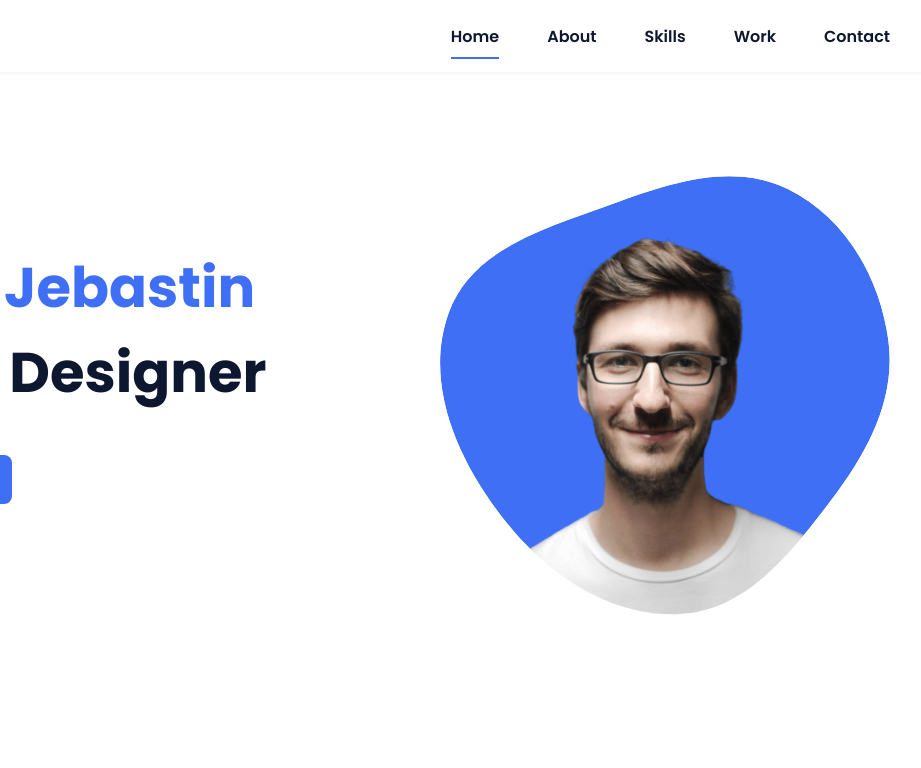
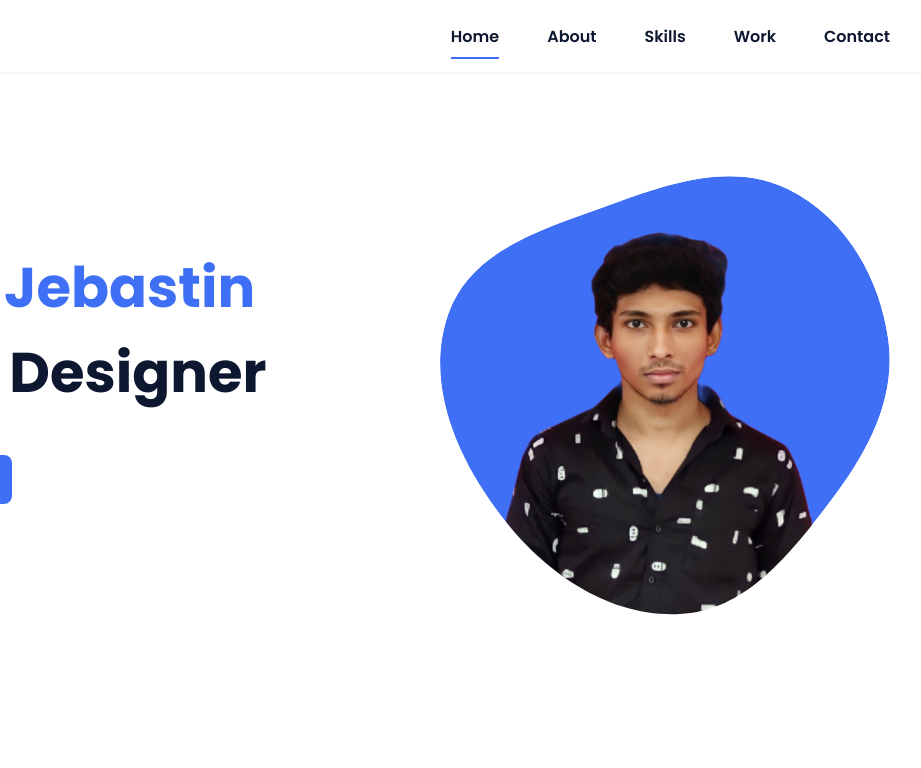
Before and after one commit to jebastin2003/JebastinPortfolio, a plain HTML site: page index.html in a window 1280 px wide. Shown: the top 768 px of the page, 262-1183 px from the left. Drawn offline with nearby package versions, Linux system fonts and the light colour scheme.

Commit message:
Update index.html

```diff
--- a/index.html
+++ b/index.html
@@ -57,7 +57,7 @@
                         </mask>
                         <g mask="url(#mask0)">
                             <path d="M9.19024 145.964C34.0253 76.5814 114.865 54.7299 184.111 29.4823C245.804 6.98884 311.86 -14.9503 370.735 14.143C431.207 44.026 467.948 107.508 477.191 174.311C485.897 237.229 454.931 294.377 416.506 344.954C373.74 401.245 326.068 462.801 255.442 466.189C179.416 469.835 111.552 422.137 65.1576 361.805C17.4835 299.81 -17.1617 219.583 9.19024 145.964Z"/>
-                            <image class="home__blob-img" x="50" y="60" href="assets/img/perfil.png"/>
+                            <image class="home__blob-img" x="50" y="60" href="assets/img/jebastin.png"/>
                         </g>
                     </svg>
                 </div>
```
